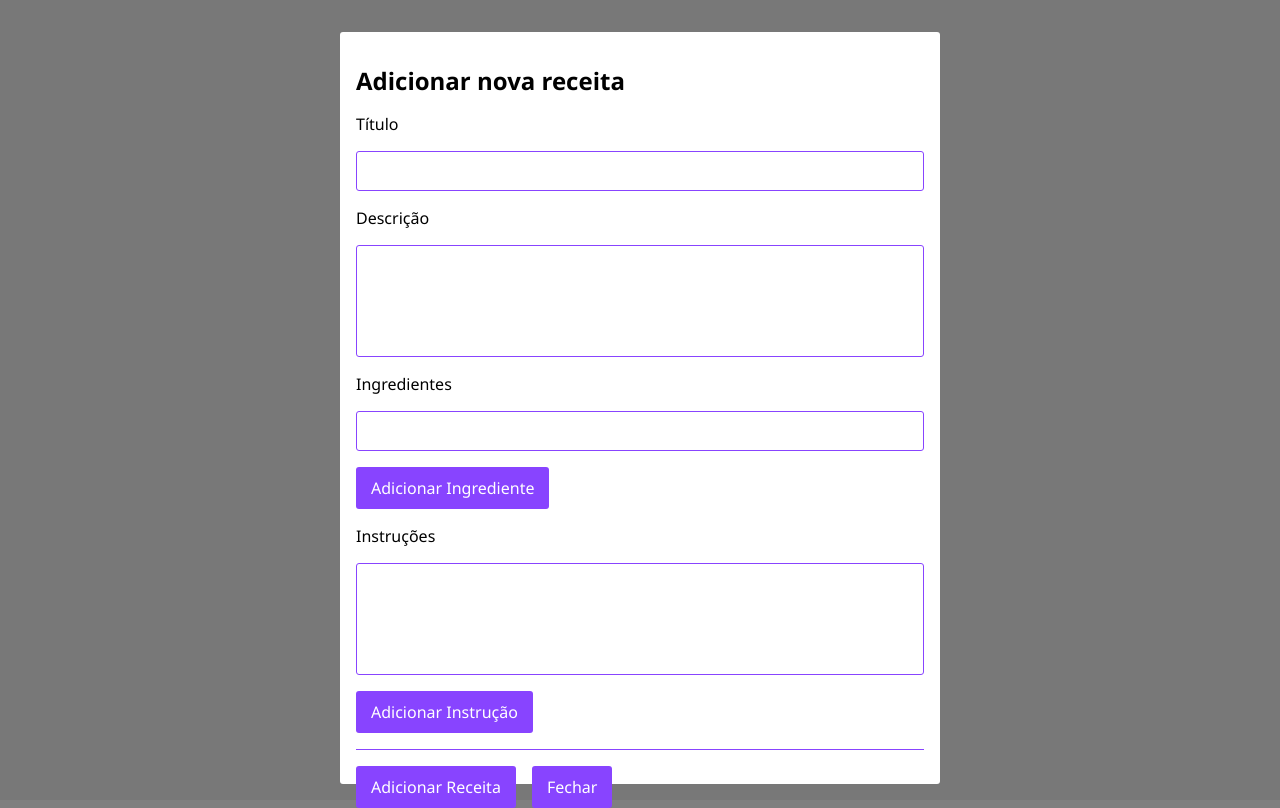
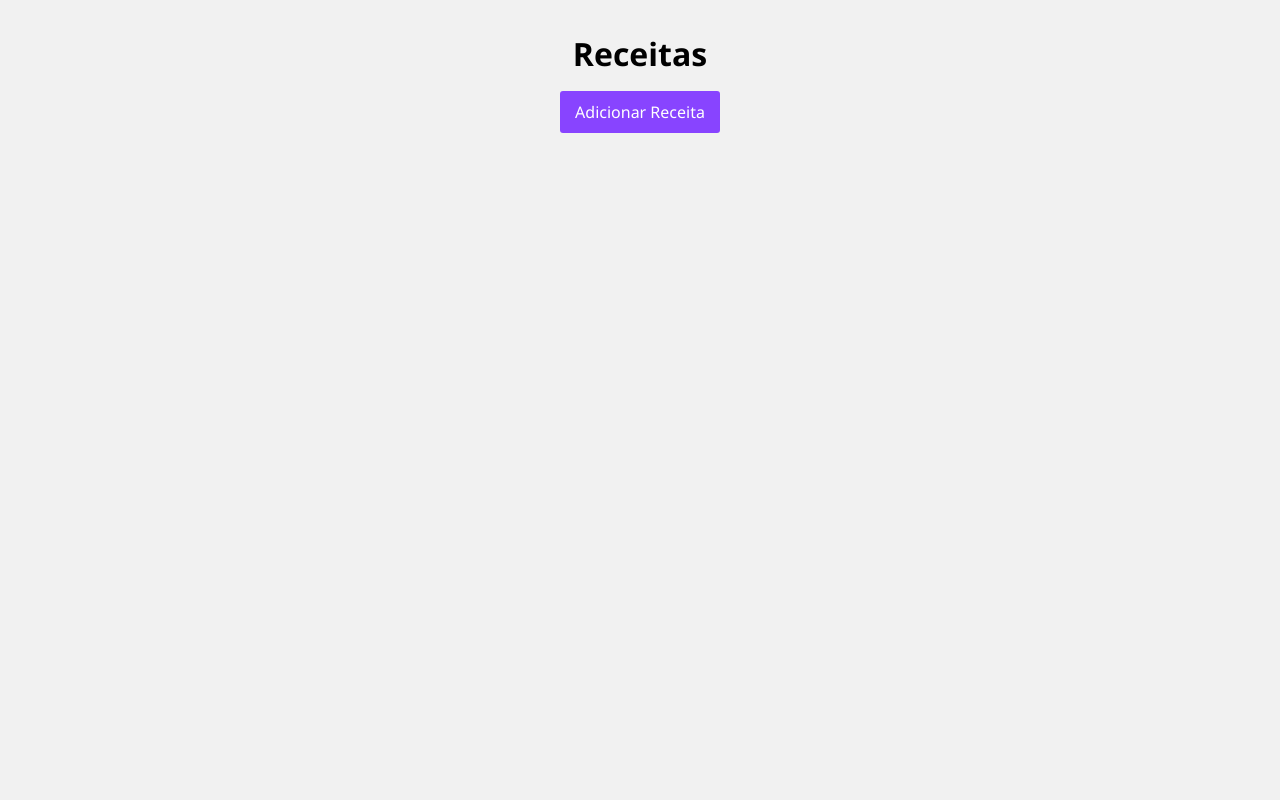
Before and after one commit to barbosadiego/recipe-app-vue, a Vue app: page / in a window 1280 px wide. Built offline with nearby package versions, Linux system fonts and the light colour scheme.

Commit message:
css pag inicial

```diff
--- a/src/App.vue
+++ b/src/App.vue
@@ -28,7 +28,7 @@
 
         <div class="buttons">
           <button class="btn" @click.prevent="">Adicionar Receita</button>
-          <button class="btn" @click.prevent="">Fechar</button>
+          <button class="btn" @click.prevent="isActive = false">Fechar</button>
         </div>
 
       </form>
@@ -43,7 +43,7 @@ export default {
   name: 'TheApp',
   data(){
     return {
-      isActive: true,
+      isActive: false,
     }
   },
   methods:{
@@ -64,6 +64,10 @@ body, h1, h2, p{
   font-family: 'Segoe UI', Tahoma, Geneva, Verdana, sans-serif;
 }
 
+body{
+  min-height: 100vh;
+}
+
 .btn{
   background-color: #84f;
   padding: 10px 15px;
@@ -78,11 +82,17 @@ body, h1, h2, p{
   transition: .1s;
 
   &:active{
-    box-shadow: 0 0 0 3px rgba(137, 68, 255, 0.5);
+    background: lighten(#84f, 5%);
+    @media (max-width:768px){
+      box-shadow: unset;
+    }
   }
 
   &:hover{
-    background: lighten(#84f, 5%);
+    box-shadow: 0 0 0 3px rgba(137, 68, 255, 0.5);
+    @media (max-width:768px){
+      box-shadow: unset;
+    }
   }
 }
 
@@ -93,7 +103,6 @@ body, h1, h2, p{
   display: flex;
   flex-direction: column;
   align-items: center;
-  position: relative;
 
   h1{
     padding-top: 2rem;
@@ -104,15 +113,13 @@ body, h1, h2, p{
   }
 
   .add-recipes{
-    display: grid;
-    justify-content: stretch;
+    display: flex;
+    flex-direction: column;
     width: 600px;
     background-color: #fff;
     padding: 1rem;
     box-shadow: 0 0 0 1000px #00000080;
     position: absolute;
-    top: 1rem;
-    bottom: 0;
     z-index: 10;
     border-radius: 3px;
     margin: 1rem;
@@ -122,6 +129,7 @@ body, h1, h2, p{
 
     h2{
       margin: 1rem 0;
+      padding: 0;
     }
 
     .form{
@@ -136,6 +144,10 @@ body, h1, h2, p{
         font-family: 'Segoe UI', Tahoma, Geneva, Verdana, sans-serif;
         outline: none;
         border: none;
+      }
+
+      label{
+        font-size: 1.1rem;
       }
 
       input,
```
